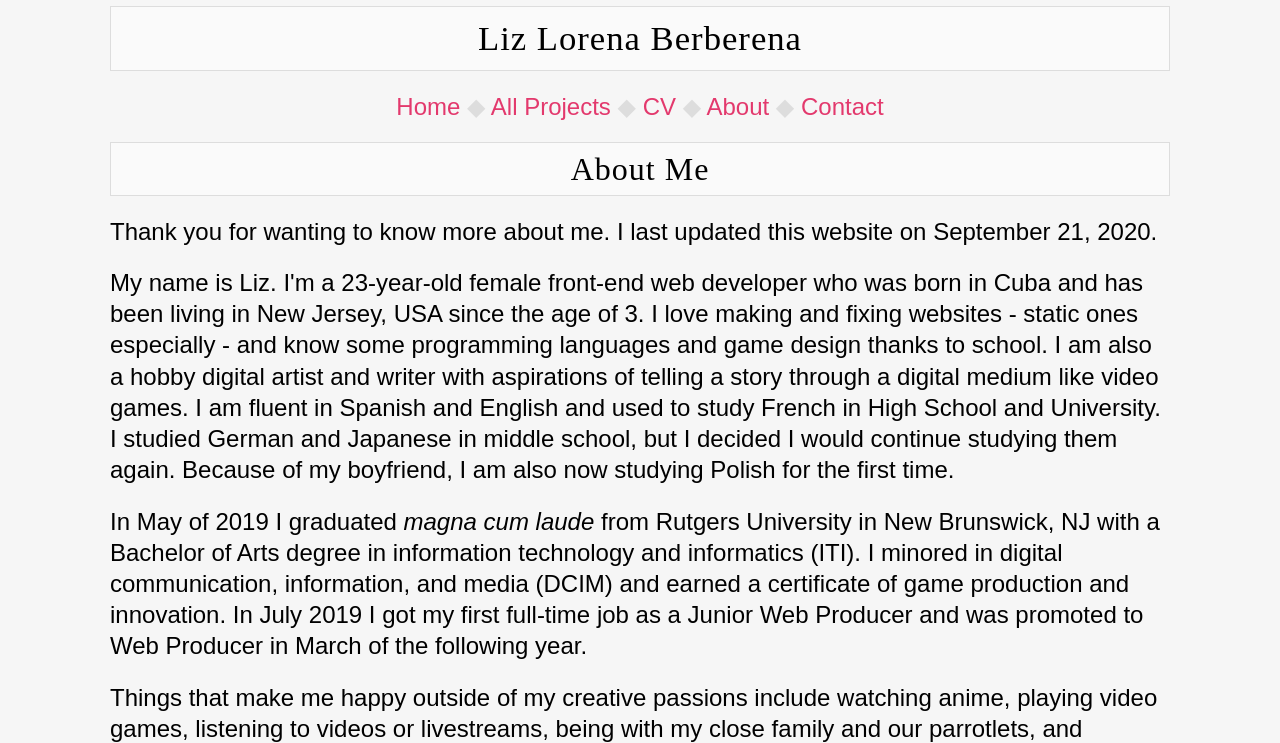
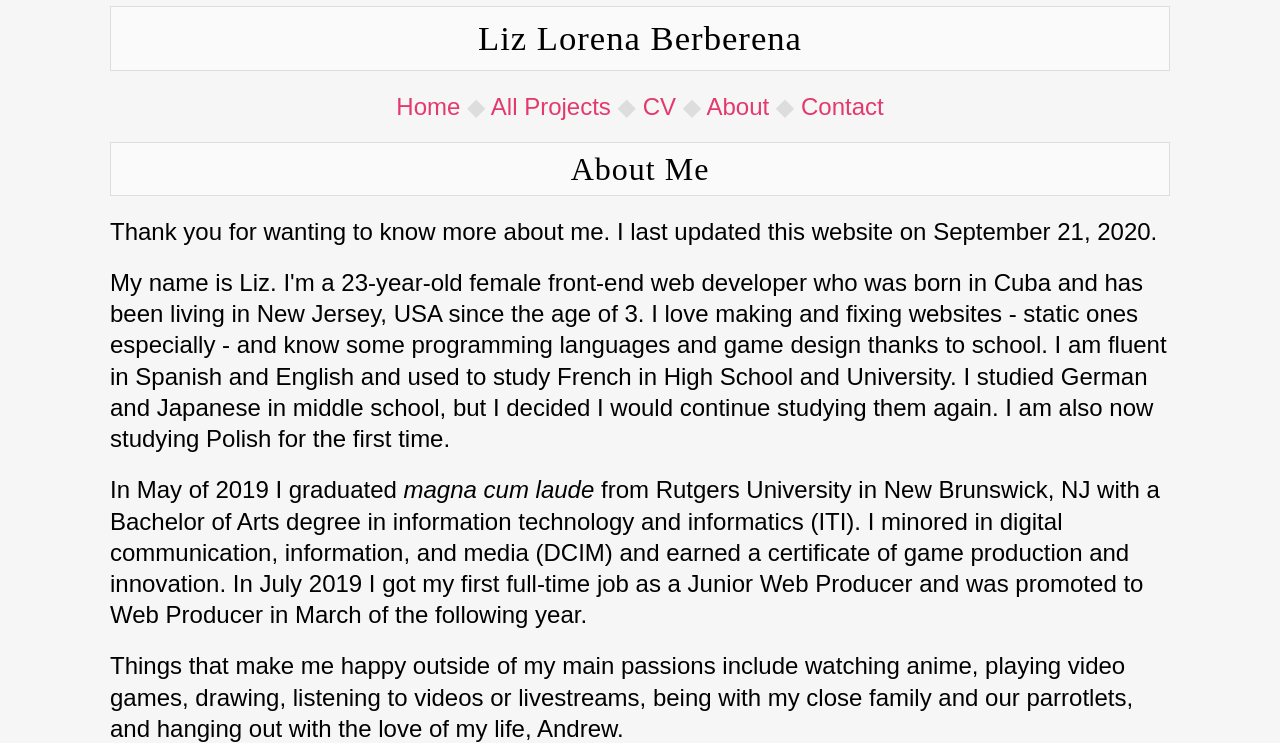
Before and after one commit to liz-lorena/2020, a Jekyll site: the page built from about/index.html, in a window 1280 px wide and 900 px high, cut to the strip 157-900 px from the top of the window. Built offline with Jekyll 4.4.1, drawn with Linux system fonts in a browser that asks for light colours; some of the changed text lies outside the part shown.

Commit message:
Update index.html

```diff
--- a/about/index.html
+++ b/about/index.html
@@ -9,11 +9,11 @@
 
 <p>Thank you for wanting to know more about me. I last updated this website on {{ site.time | date: '%B %d, %Y' }}.</p>
 
-    <p>My name is Liz. I'm a 23-year-old female front-end web developer who was born in Cuba and has been living in New Jersey, USA since the age of 3. I love making and fixing websites - static ones especially - and know some programming languages and game design thanks to school. I am also a hobby digital artist and writer with aspirations of telling a story through a digital medium like video games. I am fluent in Spanish and English and used to study French in High School and University. I studied German and Japanese in middle school, but I decided I would continue studying them again. Because of my boyfriend, I am also now studying Polish for the first time.</p>
+    <p>My name is Liz. I'm a 23-year-old female front-end web developer who was born in Cuba and has been living in New Jersey, USA since the age of 3. I love making and fixing websites - static ones especially - and know some programming languages and game design thanks to school. I am fluent in Spanish and English and used to study French in High School and University. I studied German and Japanese in middle school, but I decided I would continue studying them again. I am also now studying Polish for the first time.</p>
 
 <p>In May of 2019 I graduated <em>magna cum laude</em> from Rutgers University in New Brunswick, NJ with a Bachelor of Arts degree in information technology and informatics (ITI). I minored in digital communication, information, and media (DCIM) and earned a certificate of game production and innovation. In July 2019 I got my first full-time job as a Junior Web Producer and was promoted to Web Producer in March of the following year.</p>
 
-    <p>Things that make me happy outside of my creative passions include watching anime, playing video games, listening to videos or livestreams, being with my close family and our parrotlets, and hanging out with the love of my life, Andrew.</p>
+    <p>Things that make me happy outside of my main passions include watching anime, playing video games, drawing, listening to videos or livestreams, being with my close family and our parrotlets, and hanging out with the love of my life, Andrew.</p>
 
     <p>So far I am pretty happy with how my life has turned out. All that's left is to have a nice little house for my family and be with Andrew for the rest of my life.</p>
 
```
